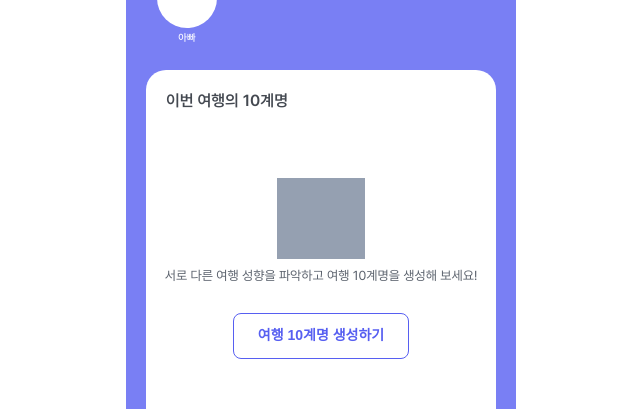
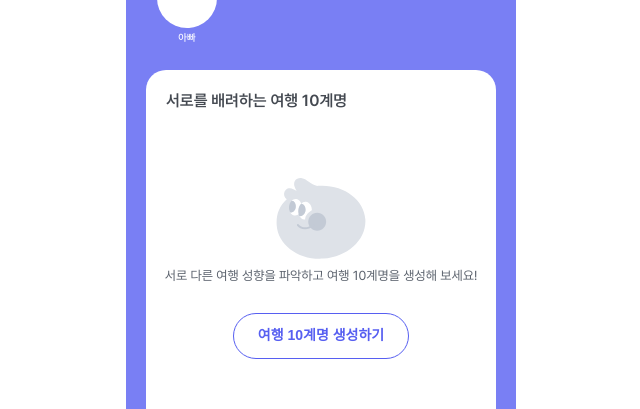
Before and after one commit to 407TEN005/client, a React (Vite) app: page /travel/1 in a window 1280 px wide. Shown: the part 229-638 px from the top of the page, without its empty margins (319-959 px from the left). Built offline with nearby package versions, Linux system fonts and the light colour scheme.

Commit message:
[TASK-182] 여행방 이미지 추가

```diff
--- a/src/assets/images/index.ts
+++ b/src/assets/images/index.ts
@@ -28,3 +28,6 @@ export { ReactComponent as DashLine } from './dash_line.svg';
 
 // ? 분석 컴포넌트 이미지
 export { ReactComponent as AnalysisImg } from './sample_analysis.svg';
+
+// ? 여행방 페이지
+export { ReactComponent as EmptyRoom } from './empty_room_img.svg';
--- a/src/pages/Travel/Travel.module.scss
+++ b/src/pages/Travel/Travel.module.scss
@@ -94,13 +94,6 @@
   align-items: center;
 }
 
-.commandmentItem .image {
-  width: 88.8px;
-  height: 80.73px;
-
-  background-color: $gray100;
-}
-
 .commandmentItem .info {
   @include caption1;
   color: $gray300;
--- a/src/pages/Travel/Travel.tsx
+++ b/src/pages/Travel/Travel.tsx
@@ -3,6 +3,7 @@ import Button from '@components/Button';
 import { useState, useEffect } from 'react';
 import { useNavigate } from 'react-router-dom';
 import Analysis from '@src/components/Analysis';
+import { EmptyRoom } from '@src/assets/images';
 
 const Travel = () => {
   const navigate = useNavigate();
@@ -51,14 +52,14 @@ const Travel = () => {
         </div>
       </div>
       <div className={styles.commandmentListContainer}>
-        <div className={styles.commandmentListTitle}>이번 여행의 10계명</div>
+        <div className={styles.commandmentListTitle}>서로를 배려하는 여행 10계명</div>
         <div>
           <div className={styles.commandmentItem}>
-            <div className={styles.image}></div>
+            <EmptyRoom />
             <div className={styles.info}>
               서로 다른 여행 성향을 파악하고 여행 10계명을 생성해 보세요!
             </div>
-            <Button variant="outlined" size="m" onClick={handleOpenAnalysis}>
+            <Button variant="outlined" isActive size="m" onClick={handleOpenAnalysis}>
               여행 10계명 생성하기
             </Button>
           </div>
```
Also changed, not shown: src/assets/images/empty_room_img.svg (added).
